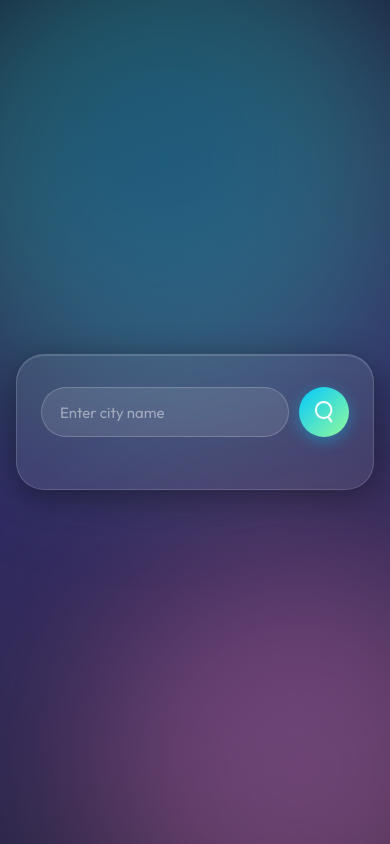
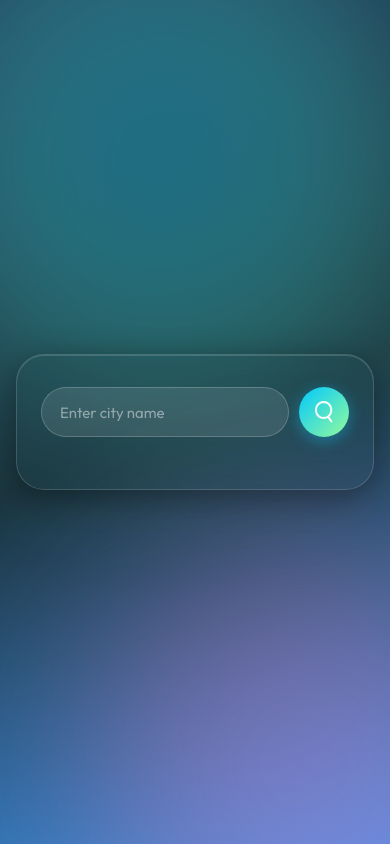
Before and after one commit to akrembarboura/weather-app, a plain HTML site: page index.html in a window 390 px wide. Drawn offline with Linux system fonts and the light colour scheme.

```diff
--- a/css/style.css
+++ b/css/style.css
@@ -12,11 +12,11 @@ body {
     display: flex;
     justify-content: center;
 
-    background: linear-gradient(160deg, #0f0c29, #302b63, #24243e);
+    background: linear-gradient(160deg, #1e3658, #1b333d, #3590e5);
     position: relative;
-     overflow-y: auto;    /* ← يسمح بالـ scroll عمودي */
-    overflow-x: hidden;  /* ← يمنع الـ scroll أفقي */
-    align-items: flex-start;    /* ← عشان الكارد ما تتمركز وتطلع برّا الشاشة */
+     overflow-y: auto;
+    overflow-x: hidden;
+    align-items: flex-start;
     padding: 30px 16px;
 }
 
@@ -56,7 +56,7 @@ body::after {
     margin: auto;
     width: 100%;
     max-width: 420px;
-    background: rgba(255, 255, 255, 0.08);
+    background: rgba(45, 75, 89, 0.08);
     backdrop-filter: blur(24px);
     -webkit-backdrop-filter: blur(24px);
     border: 1px solid rgba(255, 255, 255, 0.15);
```
